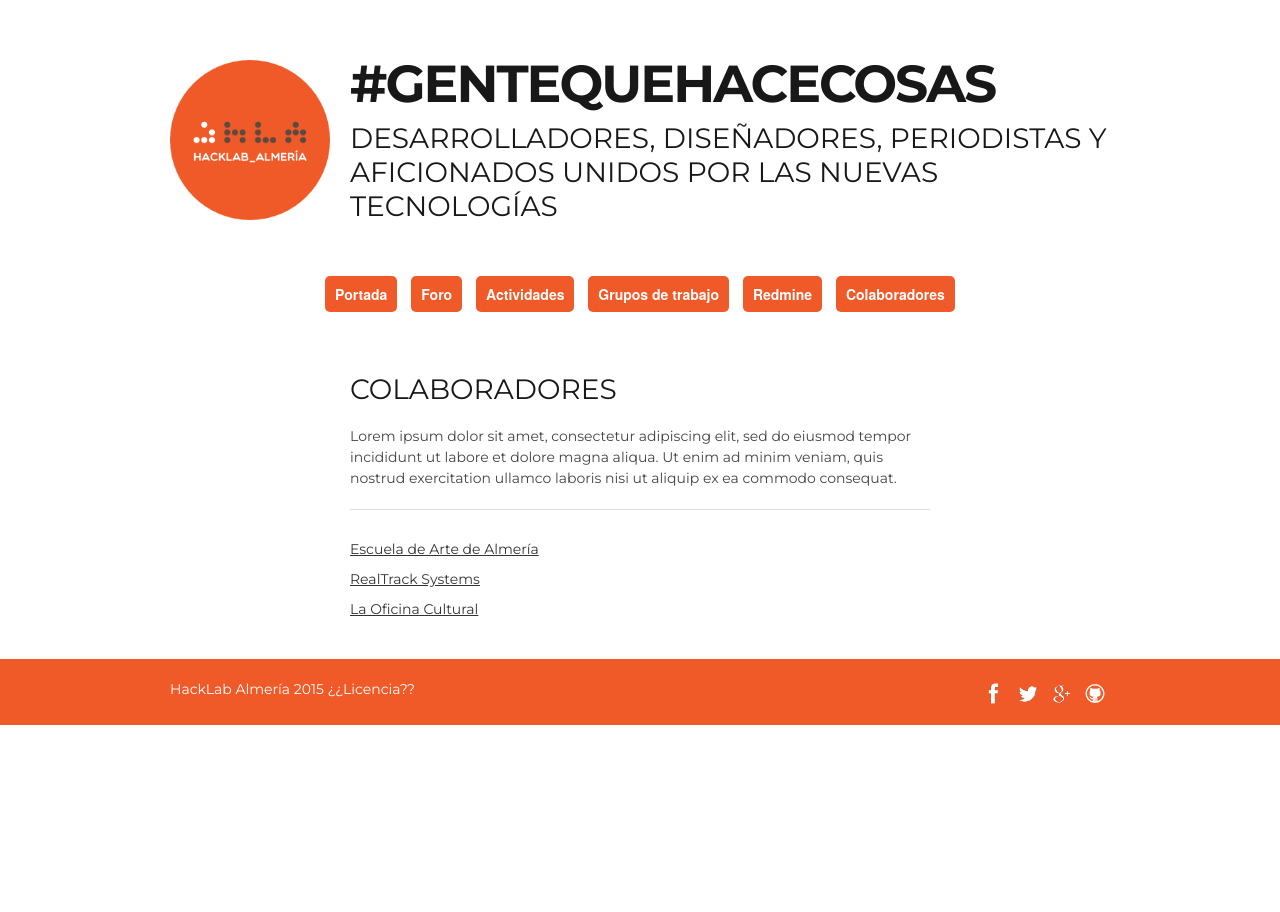
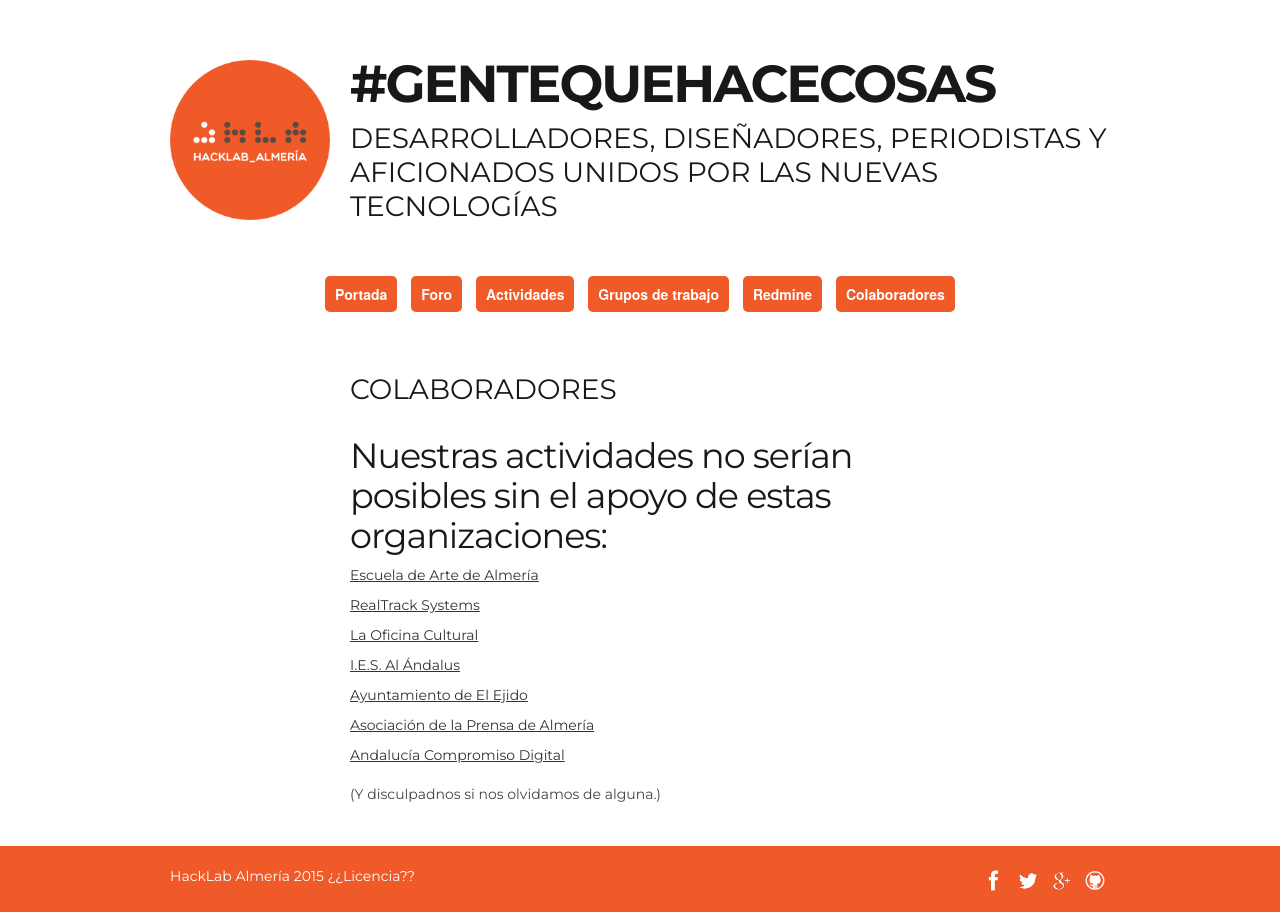
Before and after one commit to HackLab-Almeria/hacklab-almeria.github.io, a Jekyll site: the page built from colaboradores/index.md, in a window 1280 px wide. Built offline with Jekyll 4.4.1, drawn with Linux system fonts in a browser that asks for light colours; comment, search, counter and statistics services are not loaded.

Commit message:
un poco más completo

```diff
--- a/colaboradores/index.md
+++ b/colaboradores/index.md
@@ -3,16 +3,23 @@
 title: Colaboradores
 ---
 
-Lorem ipsum dolor sit amet, consectetur adipiscing elit, sed do eiusmod tempor
-incididunt ut labore et dolore magna aliqua. Ut enim ad minim veniam, quis
-nostrud exercitation ullamco laboris nisi ut aliquip ex ea commodo consequat.
-
+Nuestras actividades no serían posibles sin el apoyo de estas organizaciones:
 ---
 
 * [Escuela de Arte de Almería][1]
 * [RealTrack Systems][2]
 * [La Oficina Cultural][3]
+* [I.E.S. Al Ándalus][4]
+* [Ayuntamiento de El Ejido][5]
+* [Asociación de la Prensa de Almería][6]
+* [Andalucía Compromiso Digital][7]
+
+(Y disculpadnos si nos olvidamos de alguna.)
 
 [1]: http://www.eaalmeria.es
 [2]: http://www.realtracksystems.com
 [3]: http://laoficinacultural.org
+[4]: http://iesalandalus.org/
+[5]: http://www.elejido.org/
+[6]: http://almeria.fape.es/
+[7]: https://www.andaluciacompromisodigital.org/blog/category/almeria/
```
